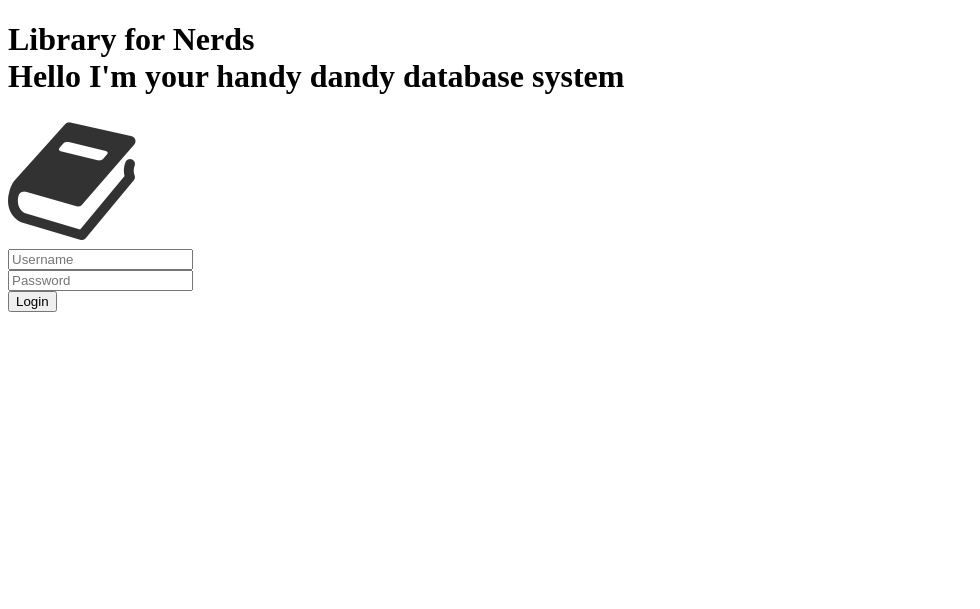
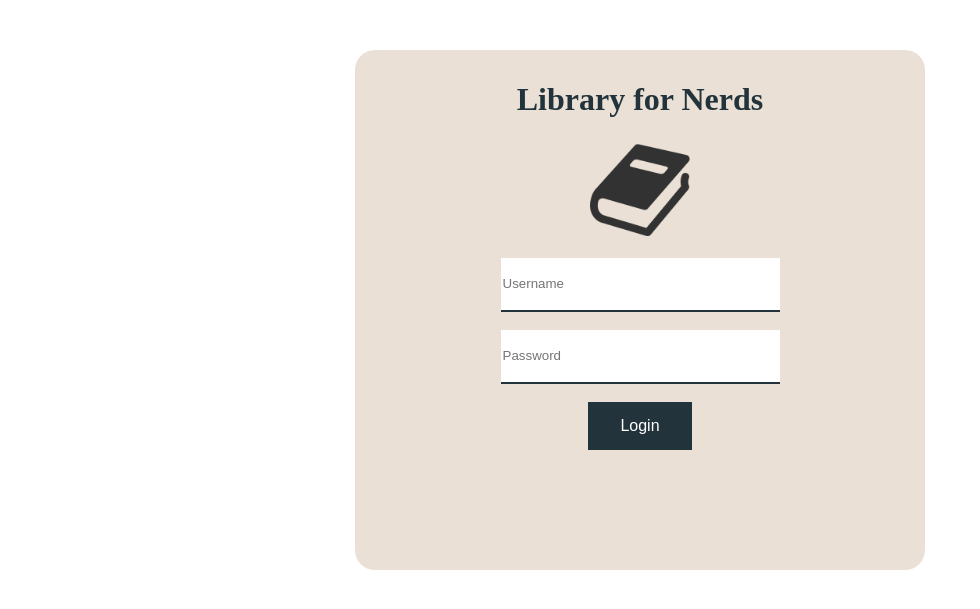
Before and after one commit to fizharoon/LibraryApplication, a Flask app: page / in a window 1280 px wide. Shown: the top 609 px of the page, without its empty margins (0-980 px from the left). Run offline with Flask 2, Linux system fonts and the light colour scheme.

Commit message:
Added styling to login page

```diff
--- /dev/null
+++ b/static/styles/home.css
@@ -0,0 +1,96 @@
+
+/* COLOR SCHEME
+#334d4d
+  umber - 5E503F, RGB(94, 80, 63)
+  white coffee - EAE0D5 RGB(234, 224, 213)
+  khaki - B7C828 RGB(198, 172, 143)
+  ebony clay - 22333B RGB(34, 51, 59) */
+
+  /* HOME PAGE STYLING */
+.box{
+  background-color: RGB(234, 224, 213);
+	margin: 50px;
+	width: 550px;
+	height: 500px;
+	margin: 0 auto;			/* horizontally centreing an element */
+	border-radius: 20px;
+	padding: 10px;
+  margin-top: 50px;
+}
+h1{
+  color: RGB(34, 51, 59);
+  text-align: center;
+
+}
+.center {
+  display: block;
+  margin-left: auto;
+  margin-right: auto;
+  /* width: 50%; */
+}
+input[type=text] {
+  width:50%;
+  height:50px;
+  /* border: 3px solid #555; */
+  border: none;
+  border-bottom: 2px solid RGB(34, 51, 59);
+  font-size: 15;
+  /* place-items: center; */
+  /* width:50%; */
+}
+.button {
+  display: block;
+  margin-left: auto;
+  margin-right: auto;
+  background-color: RGB(34, 51, 59); /* Green */
+  border: none;
+  color: white;
+  padding: 15px 32px;
+  /* text-align: center; */
+  text-decoration: none;
+  /* display: inline-block; */
+  font-size: 16px;
+}
+
+
+/* TAB FORMATTING & STYLING */
+.tab {
+    overflow: hidden;
+    border: 1px solid #ccc;
+    background-color: #f1f1f1;
+  }
+
+  /* Style the buttons that are used to open the tab content */
+  .tab button {
+    background-color: inherit;
+    float: left;
+    border: none;
+    outline: none;
+    cursor: pointer;
+    padding: 14px 16px;
+    transition: 0.3s;
+  }
+
+  /* Change background color of buttons on hover */
+  .tab button:hover {
+    background-color: #ddd;
+  }
+
+  /* Create an active/current tablink class */
+  .tab button.active {
+    background-color: #ccc;
+  }
+
+  /* Style the tab content */
+  .tabcontent {
+    display: none;
+    padding: 6px 12px;
+    border: 1px solid #ccc;
+    border-top: none;
+  }
+
+
+/* TABLES FORMATTING */
+  .align{
+    text-align: left;
+  }
--- a/static/styles/page.css
+++ b/static/styles/user.css
@@ -1,6 +1,4 @@
-
-/* TAB FORMATTING */
-
+/* TAB FORMATTING & STYLING */
 .tab {
     overflow: hidden;
     border: 1px solid #ccc;
--- a/templates/home.html
+++ b/templates/home.html
@@ -3,26 +3,31 @@
 <head>
 
     <!-- <title>Hello I'm your handy dandy database</title> -->
+    <link rel= "stylesheet" type= "text/css" href= "{{ url_for('static',filename='styles/home.css') }}">
 
 </head>
 
 <body>
+    <div class="box">
         <h1>
             Library for Nerds
-        <br>Hello I'm your handy dandy database system
+            <!-- <br>Hello I'm your handy dandy database system -->
         </h1>
         <a href="/getall">
-        <img src="{{url_for('static', filename='images/book-icon.png')}}" width="128" height="128">
+            <img class="center"src="{{url_for('static', filename='images/book-icon.png')}}" width="100" height="100">
         </a>
-
+        <br>
+        <div >
+            <input class="center" id="username" type="text" placeholder="Username"></input>
+        </div>
+        <br>
         <div>
-        <input id="username" type="text" placeholder="Username"></input>
+            <input class="center" id="password" type="text" placeholder="Password"></input>
         </div>
+        <br>
         <div>
-        <input id="password" type="text" placeholder="Password"></input>
+            <button class="button"type="button" onclick="login()">Login</button>
         </div>
-    <div>
-        <button type="button" onclick="login()">Login</button>
     </div>
 </body>
 
```
Also changed, not shown: templates/user.js (deleted), 1 other file. Lines whose indentation alone changed are shown as unchanged.
